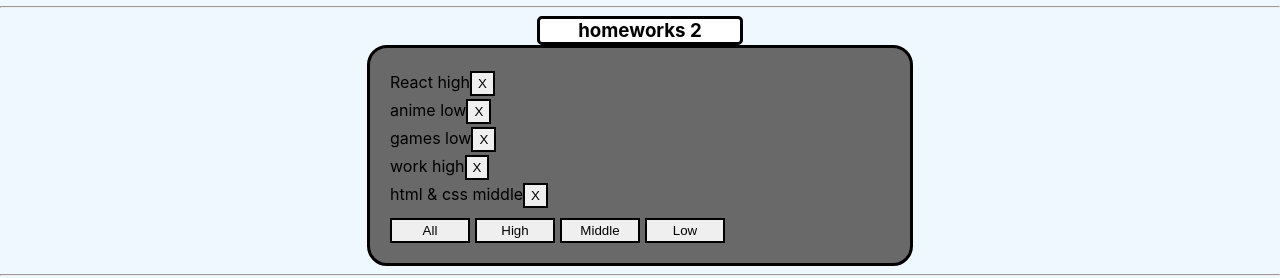
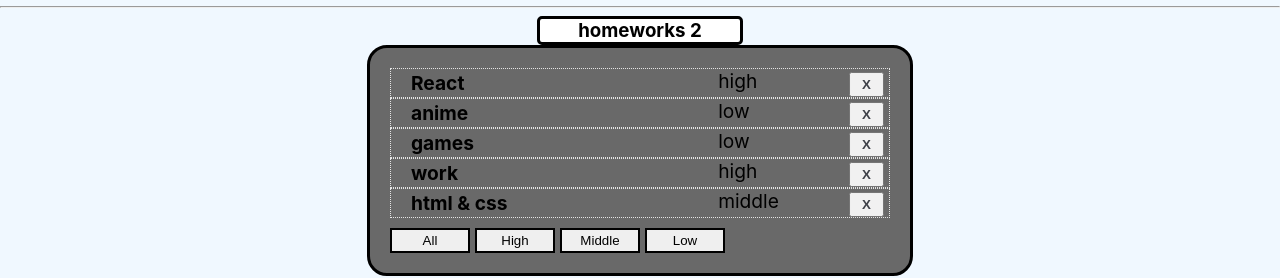
Before and after one commit to ElenaHrudavenka/homeworks, a React (Create React App) app: page /#/pre-junior in a window 1280 px wide. Shown: the part 297-575 px from the top of the page. Built offline with nearby package versions, Linux system fonts and the light colour scheme.

Commit message:
update h2

```diff
--- a/src/p2-homeworks/h2/Affair.tsx
+++ b/src/p2-homeworks/h2/Affair.tsx
@@ -1,6 +1,6 @@
 import React from 'react'
 import { AffairType } from './HW2'
-import glStyle from './../../../src/p1-main/m1-ui/u1-app/App.module.css'
+import s from './Affairs.module.css'
 
 type AffairPropsType = {
     // key не нужно типизировать
@@ -14,9 +14,10 @@ function Affair(props: AffairPropsType) {
     }    // need to fix
 
     return (
-        <div>
-            {props.affair.name} {props.affair.priority}
-            <button onClick={deleteCallback} className = {glStyle.button_x}>X</button>
+        <div className={s.affairs_box_grid}>
+            <span className={s.name}>{props.affair.name}</span>
+            <span className={s.priority}>{props.affair.priority}</span>
+            <button onClick={deleteCallback} className = {s.button_delete}>X</button>
         </div>
     )
 }
--- a/src/p2-homeworks/h2/Affairs.module.css
+++ b/src/p2-homeworks/h2/Affairs.module.css
@@ -1,3 +1,65 @@
 .someClass {
 
 }
+.affairs_box_grid {
+    border: 1px dotted  #e5e5e5;
+    display: grid;
+    grid-template-columns: 5fr 2fr 40px;
+    grid-template-areas: "name priority btn";
+}
+.name {
+    grid-area: name;
+    padding: 2px 20px 2px;
+    font-size: 1.2em;
+    font-weight: bold;
+}
+.priority {
+    grid-area: priority;
+    font-size: 1.2em;
+}
+/*Buttons X*/
+.button_delete {
+    grid-area: btn;
+    margin-top: 3px;
+    margin-right: 5px;
+    height: 25px;
+    vertical-align: center;
+    padding-left: 10px;
+    padding-right: 10px;
+    font-weight: bold;
+    color: #282c34;
+    transition: all 0.5s;
+    position: relative;
+}
+.button_delete::before {
+    content: '';
+    position: absolute;
+    top: 0;
+    left: 0;
+    width: 100%;
+    height: 100%;
+    z-index: 1;
+    background-color: rgba(255, 255, 255, 0.1);
+    transition: all 0.3s;
+}
+.button_delete:hover::before {
+    opacity: 0;
+    transform: scale(0.5, 0.5);
+}
+.button_delete::after {
+    content: '';
+    position: absolute;
+    top: 0;
+    left: 0;
+    width: 100%;
+    height: 100%;
+    z-index: 1;
+    opacity: 0;
+    transition: all 0.3s;
+    border: 1px solid rgba(255, 255, 255, 0.5);
+    transform: scale(1.6, 1.6);
+}
+.button_delete:hover::after {
+    opacity: 1;
+    transform: scale(1, 1);
+}
```
